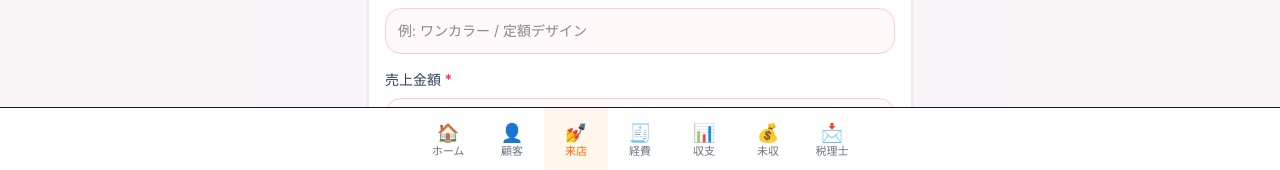
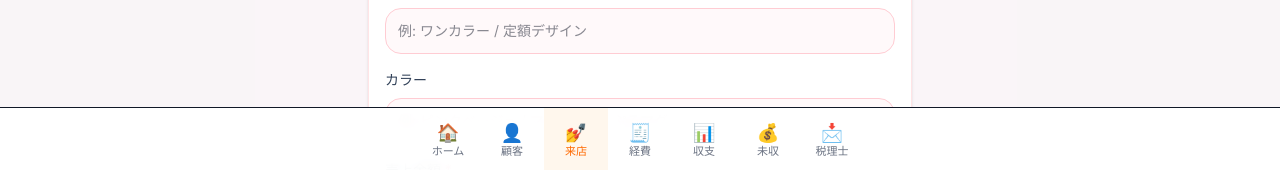
Before and after one commit to madeo2222-coder/Aily-nail-kartte, a Next.js app: page /visits/new in a window 1280 px wide. Shown: the part 628-798 px from the top of the page. Built offline with nearby package versions, Linux system fonts and the light colour scheme; no server answers; the database is empty.

Commit message:
Fix visit menu and color save/display

```diff
--- a/app/visits/new/NewVisitPageClient.tsx
+++ b/app/visits/new/NewVisitPageClient.tsx
@@ -82,6 +82,7 @@ export default function NewVisitPageClient() {
     prefilledVisitDate || new Date().toISOString().split("T")[0]
   );
   const [menuName, setMenuName] = useState(prefilledMenuName);
+  const [color, setColor] = useState("");
   const [price, setPrice] = useState("");
   const [memo, setMemo] = useState(prefilledMemo);
   const [nextVisitDate, setNextVisitDate] = useState("");
@@ -274,6 +275,7 @@ export default function NewVisitPageClient() {
         customer_id: customerId,
         visit_date: visitDate,
         menu_name: menuName.trim() || null,
+        color: color.trim() || null,
         price: totalPrice,
         payment_method: mainPaymentMethod,
         memo: memo.trim() || null,
@@ -445,6 +447,19 @@ export default function NewVisitPageClient() {
                   value={menuName}
                   onChange={(e) => setMenuName(e.target.value)}
                   placeholder="例: ワンカラー / 定額デザイン"
+                  className="w-full rounded-2xl border border-rose-200 bg-rose-50/40 px-3 py-3 text-sm"
+                />
+              </div>
+
+              <div>
+                <label className="mb-2 block text-sm font-medium text-slate-700">
+                  カラー
+                </label>
+                <input
+                  type="text"
+                  value={color}
+                  onChange={(e) => setColor(e.target.value)}
+                  placeholder="例: ピンクベージュ / マグネット / ぷるマグ"
                   className="w-full rounded-2xl border border-rose-200 bg-rose-50/40 px-3 py-3 text-sm"
                 />
               </div>
```
